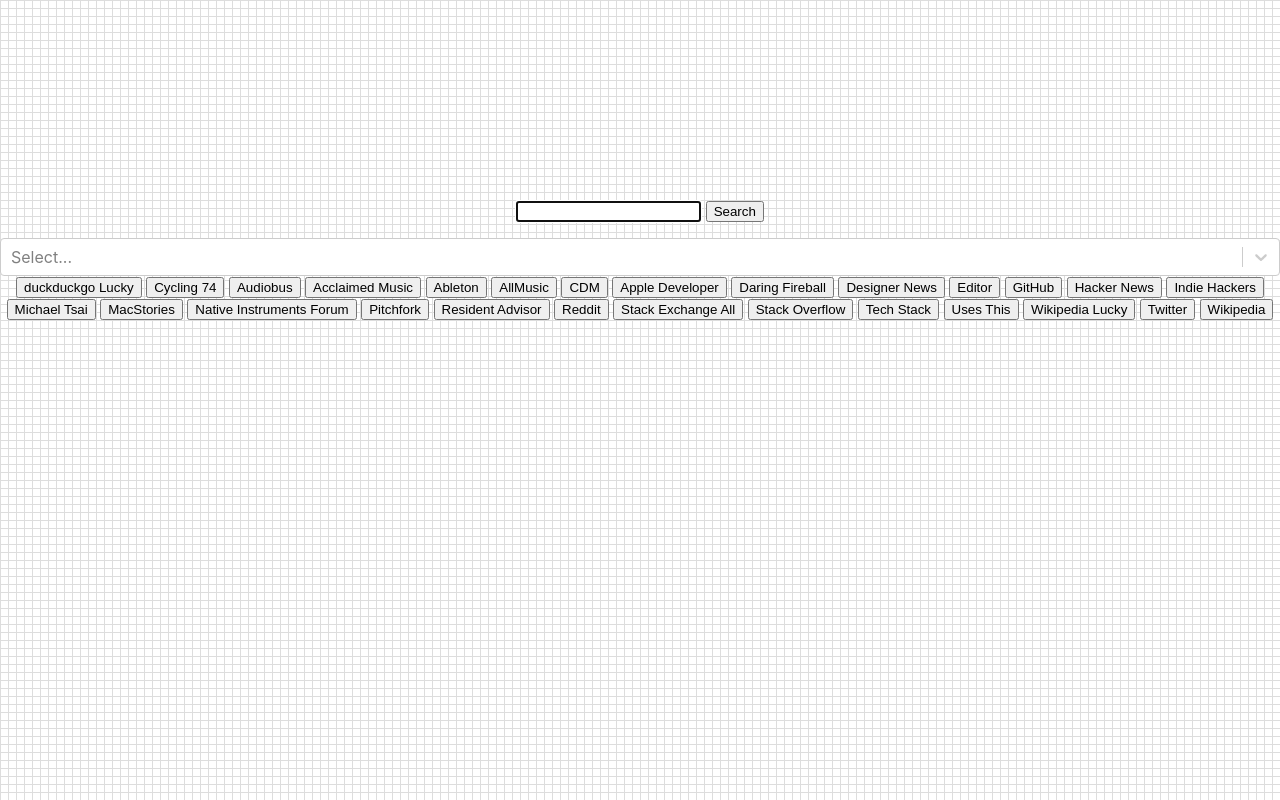
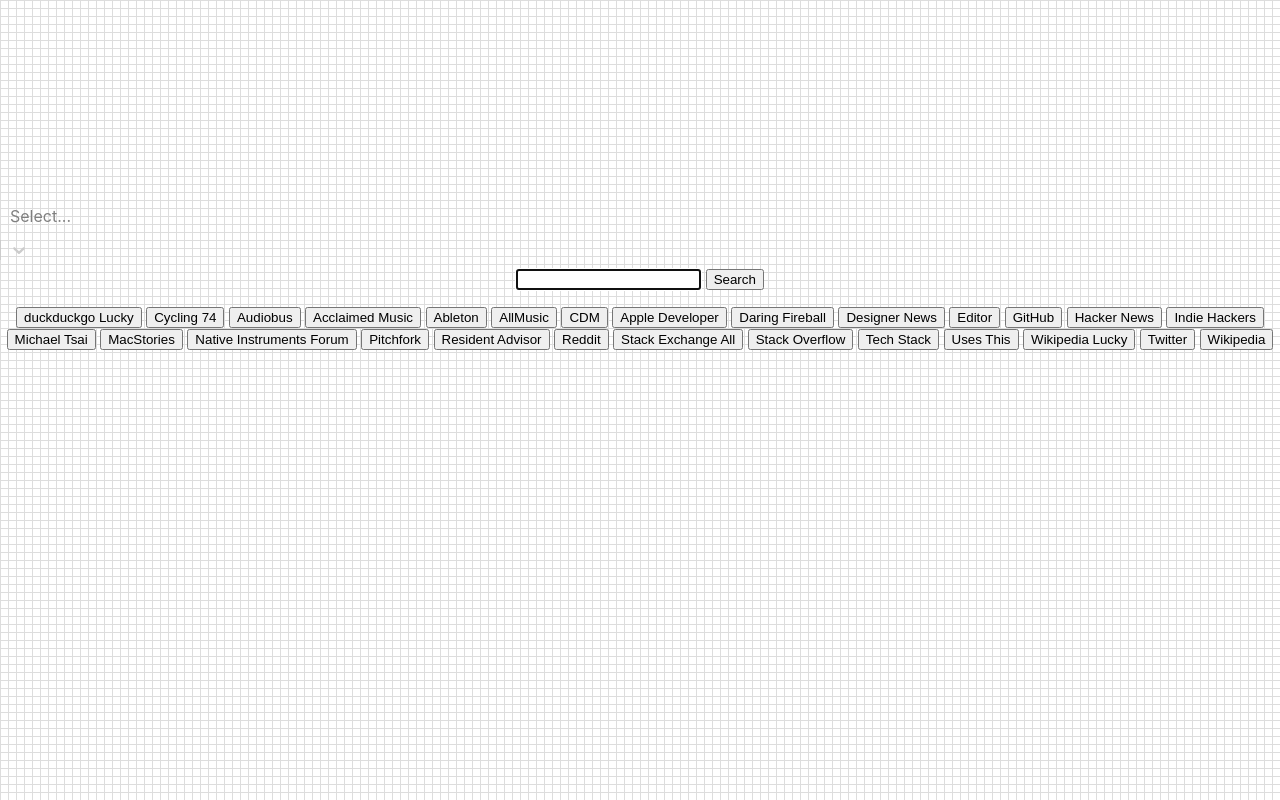
Before and after one commit to robenkleene/roben-kleene-search, a React (Create React App) app: page / in a window 1280 px wide. Built offline with nearby package versions, Linux system fonts and the light colour scheme.

Commit message:
Add example styles

```diff
--- a/src/App.js
+++ b/src/App.js
@@ -7,8 +7,8 @@
 function App() {
   return (
     <div className="App">
+      <Chooser />
       <Search />
-      <Chooser />
       <Engines />
     </div>
   );
--- a/src/components/Chooser/Chooser.js
+++ b/src/components/Chooser/Chooser.js
@@ -1,6 +1,25 @@
 import React from "react";
 import PropTypes from "prop-types";
 import Select from "react-select";
+
+const customStyles = {
+  option: (provided, state) => ({
+    ...provided,
+    borderBottom: '1px dotted pink',
+    color: state.isSelected ? 'red' : 'blue',
+    padding: 20,
+  }),
+  control: () => ({
+    // none of react-select's styles are passed to <Control />
+    width: 200,
+  }),
+  singleValue: (provided, state) => {
+    const opacity = state.isDisabled ? 0.5 : 1;
+    const transition = 'opacity 300ms';
+
+    return { ...provided, opacity, transition };
+  }
+}
 
 const options = [
   { value: "chocolate", label: "Chocolate" },
@@ -8,7 +27,7 @@
   { value: "vanilla", label: "Vanilla" },
 ];
 
-const Chooser = () => <Select options={options} />;
+const Chooser = () => <Select styles={customStyles} options={options} />;
 
 Chooser.propTypes = {};
 
```
